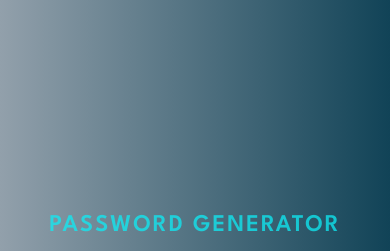
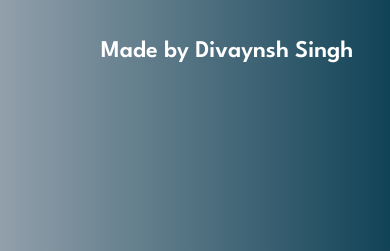
Before and after one commit to divyanshsingh07/passwordgenerator, a plain HTML site: page index.html in a window 390 px wide. Shown: the top 251 px of the page. Drawn offline with Linux system fonts and the light colour scheme.

```diff
--- a/index.html
+++ b/index.html
@@ -11,10 +11,12 @@
             href="https://fonts.googleapis.com/css2?family=League+Spartan:wght@100;200;300;400;600&display=swap"
             rel="stylesheet"
     />
+
     <link rel="stylesheet" href="styles.css">
 </head>
 <body>
 <section class="main">
+    <div class="developer"><h2>Made by Divaynsh Singh</h2></div>
 <div class="container">
 
     <h1>Password Generator</h1>
@@ -78,6 +80,9 @@
 
 </div>
 </section>
+<section class="footer">
+
+</section>
 <script src="newScript.js"></script>
 </body>
 </html>
--- a/styles.css
+++ b/styles.css
@@ -22,6 +22,14 @@ body {
     background: #114357;  /* fallback for old browsers */
     background: -webkit-linear-gradient(to right, #1778cf, #114357);  /* Chrome 10-25, Safari 5.1-6 */
     background: linear-gradient(to right, #92a0ab, #114357); /* W3C, IE 10+/ Edge, Firefox 16+, Chrome 26+, Opera 12+, Safari 7+ */
+}
+.developer{
+    padding: 2rem 2rem 2rem 6rem;
+    color: white;
+
+}
+h2:hover{
+    color: #FDC830;  /* fallback for old browsers */
 }
 
 .container {
@@ -252,7 +260,7 @@ h1 {
 }
 
 @media (max-width: 850px) {
-    .container{
+    .container {
         padding: 0;
         margin-top: 10rem;
         width: 100%;
```
